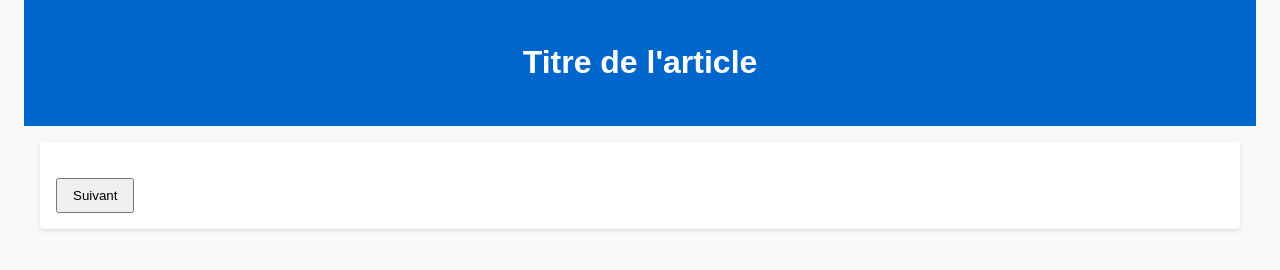
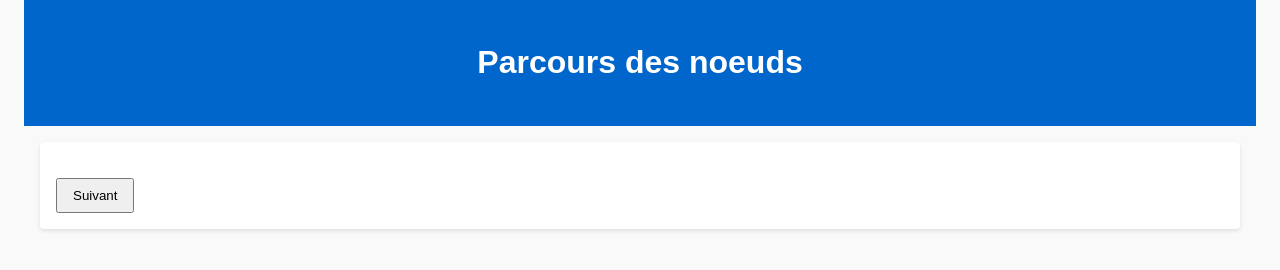
Before and after one commit to NobleDouceFrance/prototype-app, an Electron app: page static/html/noeud.html in a window 1280 px wide. Drawn offline with Linux system fonts and the light colour scheme; no server answers.

Commit message:
Update noeud.html

```diff
--- a/static/html/noeud.html
+++ b/static/html/noeud.html
@@ -8,39 +8,28 @@
     </head>
     <body>
         <header>
-        <h1 id="article-title">Titre de l'article</h1>
+            <h1 id="article-title">Parcours des noeuds</h1>
             <div class="article-meta">
             </div>
             <div id="retour-edition"></div>
         </header>
-
         <main>
             <section id="article-content">
-
                 <!-- Dans page.html -->
                 <div id="wikipedia-container">
                     <h1 id="titre"></h1>
                     <div id="scoreNode"></div>
                     <div id="scoreArbre"></div>
-
                     <div id="contenu"></div>
-
                     <button id="suivant">Suivant</button>
-
                     <div id="popupOverlay" class="hidden">
                         <div id="popupBox">
                             <div id="popupChoices"></div>
                         </div>
                     </div>
-
-
                 </div>
-
-
             </section>
-
         </main>
-
         <footer>
             <div id="footer"></div>
         </footer>
```
Lines whose indentation alone changed are shown as unchanged.
